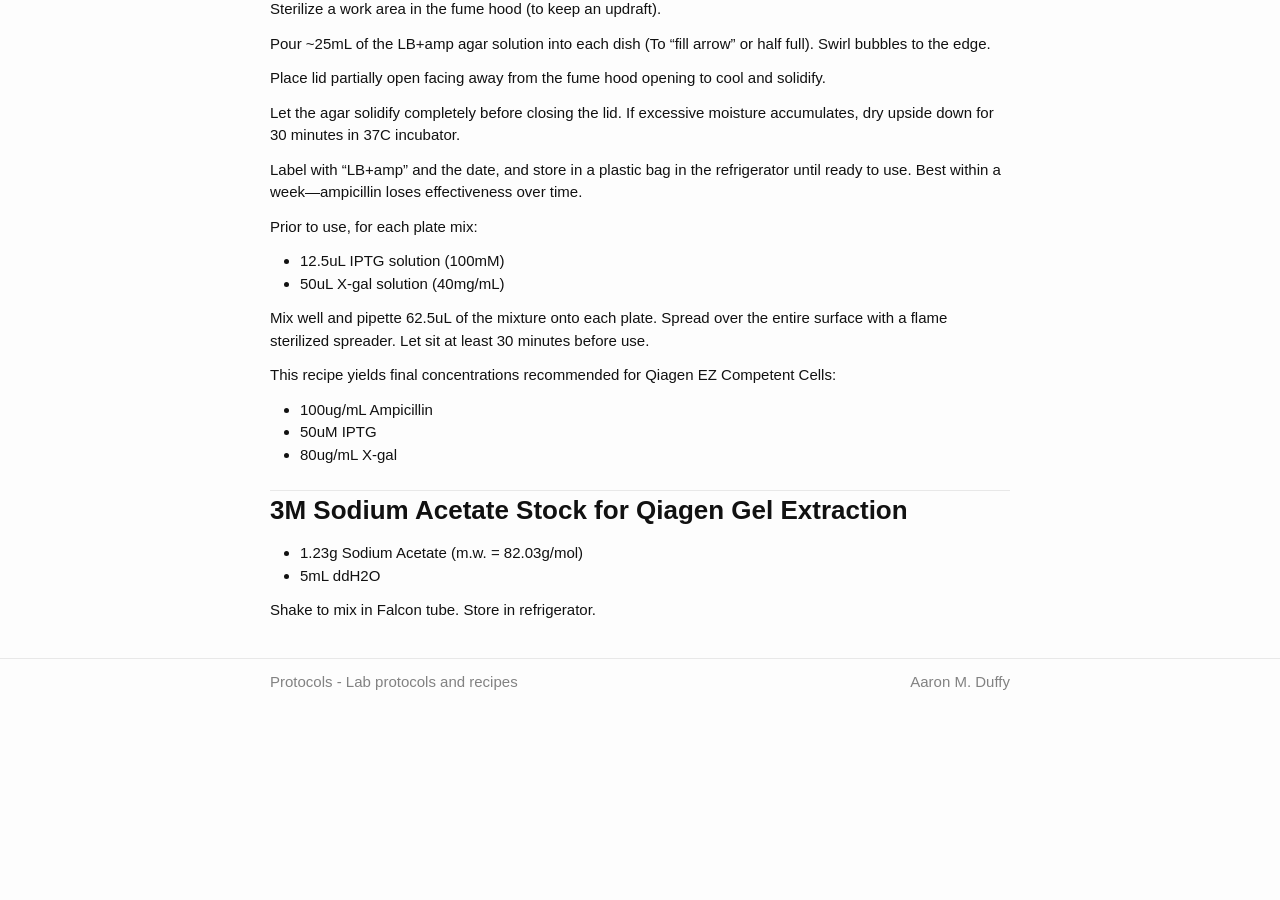
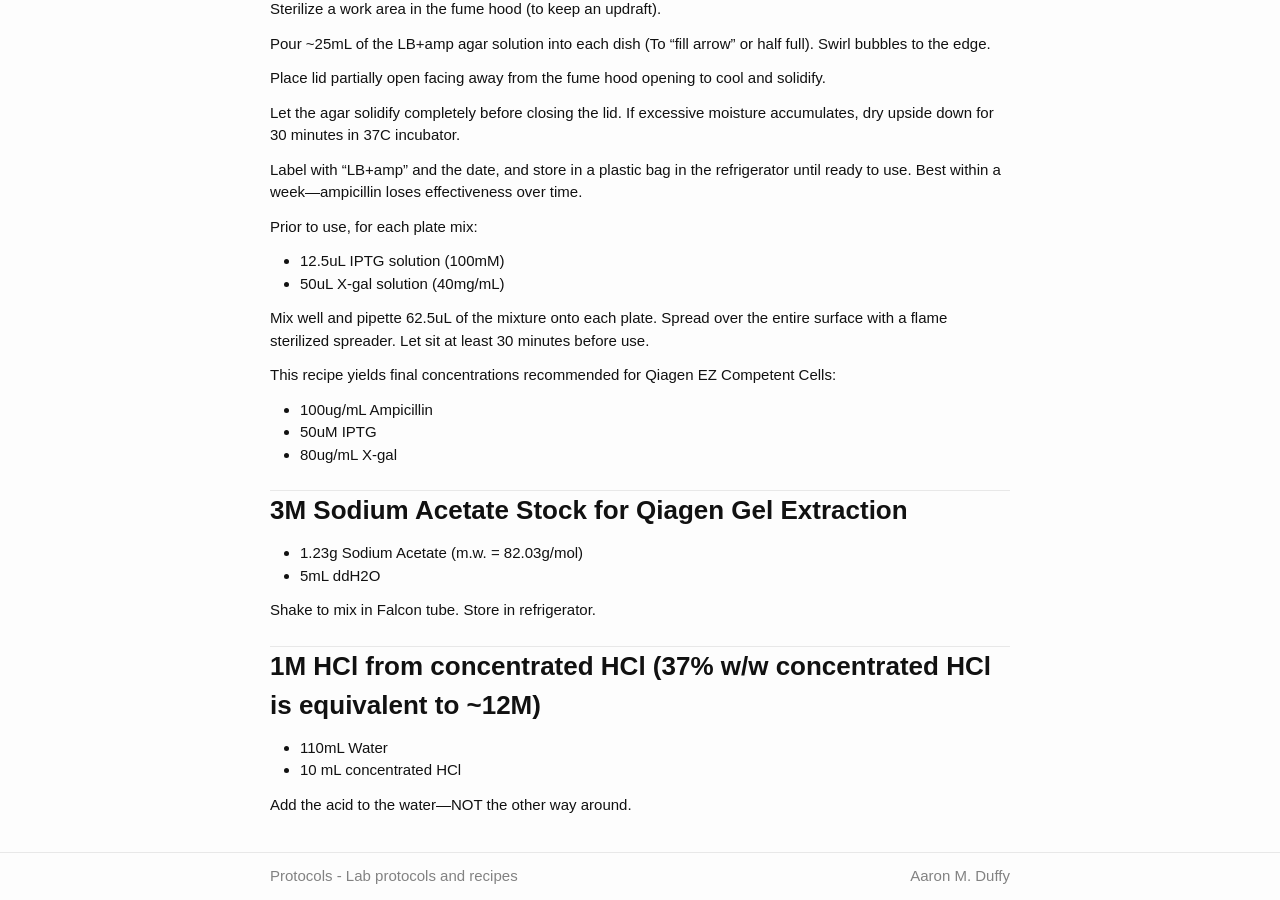
Before and after one commit to aduffy70/Protocols, a Jekyll site: the page built from Lab_recipes.md, in a window 1280 px wide and 900 px high, scrolled down 1892 px. Built offline with Jekyll 4.4.1, drawn with Linux system fonts in a browser that asks for light colours; some web fonts are replaced; before the commit the page ends 2597 px from its top, so only the background shows below that.

Commit message:
Add recipe for 1M HCl

```diff
--- a/Lab_recipes.md
+++ b/Lab_recipes.md
@@ -107,3 +107,10 @@ This recipe yields final concentrations recommended for Qiagen EZ Competent Cell
   * 5mL ddH2O
 
 Shake to mix in Falcon tube. Store in refrigerator.
+
+# 1M HCl from concentrated HCl (37% w/w concentrated HCl is equivalent to ~12M)
+
+  * 110mL Water
+  * 10 mL concentrated HCl
+
+Add the acid to the water---NOT the other way around.
```
